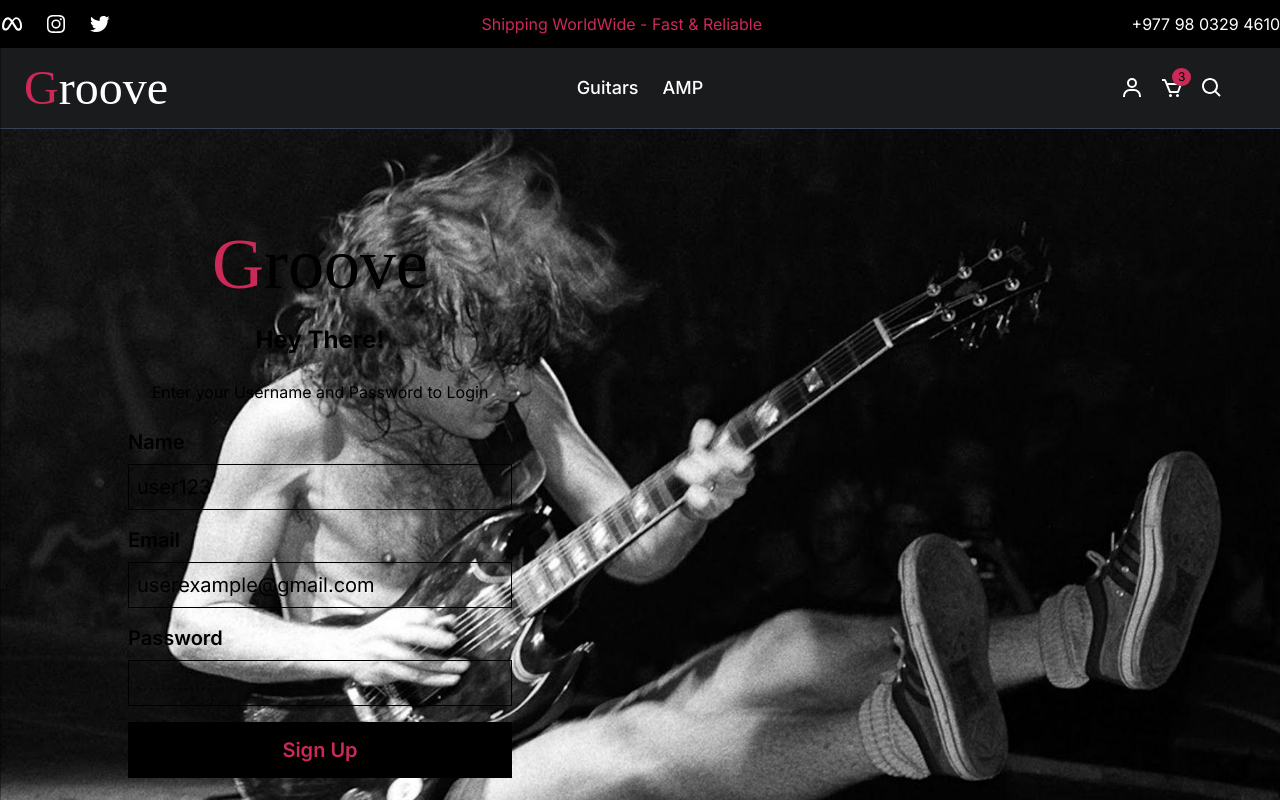
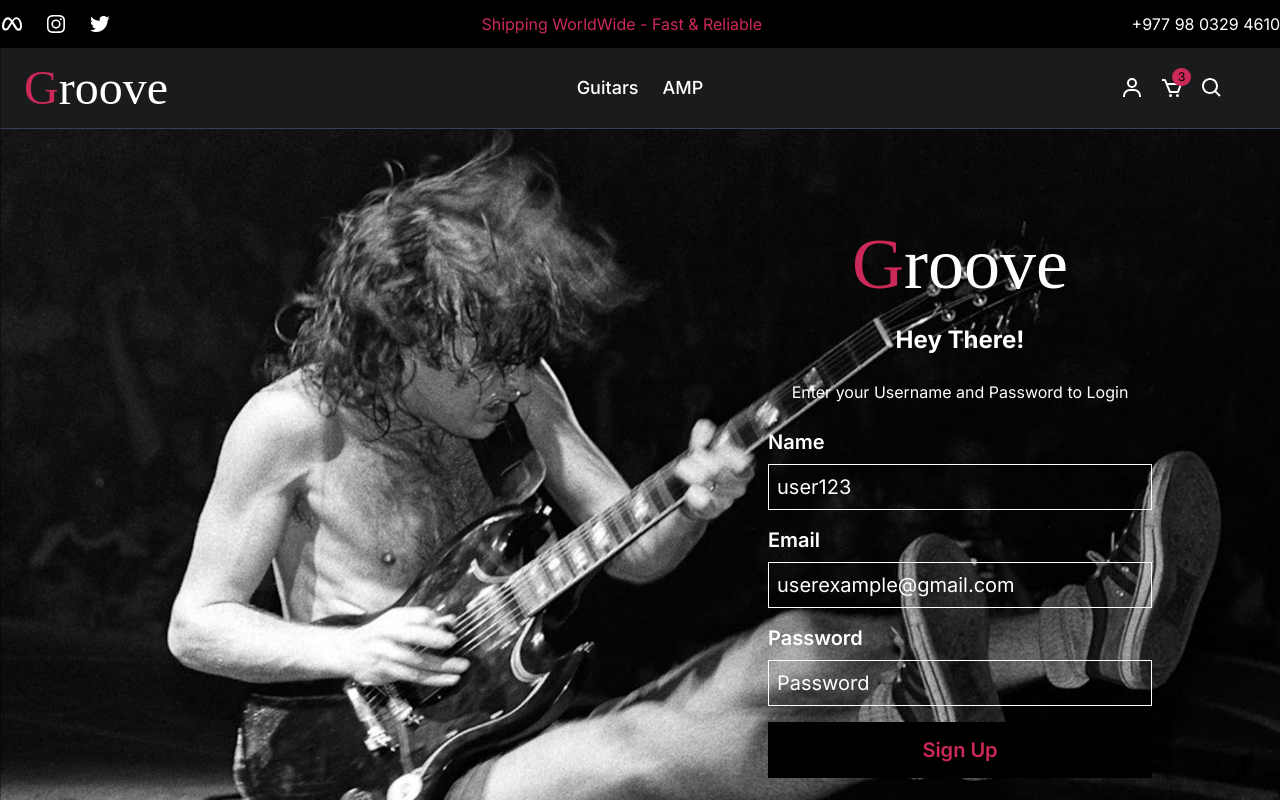
Before and after one commit to blackST4Rez/Ecommerce-Website, a React (Vite) app in the folder Frontend/: page /register in a window 1280 px wide. Shown: the top 800 px of the page. Built offline with nearby package versions, Linux system fonts and the light colour scheme; a web font is replaced by a local one.

Commit message:
Login and Register page was made slightly more visible

```diff
--- a/Frontend/src/components/Pages/Login.jsx
+++ b/Frontend/src/components/Pages/Login.jsx
@@ -1,16 +1,7 @@
-import { useState } from "react"
 import { Link } from 'react-router'
 import LoginImage from '../../assets/LoginImage.jpg'
 
 const Login = () => {
-    const [email, setEmail] = useState("")
-    const [password, setPassword] = useState("")
-
-    const handleSubmit = (e) => {
-        e.preventDefault();
-        console.log('User Registered.',{email, password});
-
-    }
 
     return (
         <div
@@ -25,7 +16,7 @@ const Login = () => {
 
             {/* Right side - Form */}
             <div className="relative w-full md:w-1/2 flex flex-col justify-center items-center p-8 md:p-12 ">
-                <form onSubmit={handleSubmit} className="w-full max-w-md p-8">
+                <form className="w-full max-w-md p-8">
                     <div className="flex justify-center mb-6">
                         <h2 className="navbarText text-7xl text-white">
                             <span className=" navbarText text-[#CB2957]">G</span>
@@ -44,9 +35,7 @@ const Login = () => {
                         </label>
                         <input
                             type="text"
-                            value={email}
-                            onChange={(e) => setEmail(e.target.value)}
-                            className="w-full p-2 border border-white focus:outline-none focus:ring-2 focus:ring-[#CB2957] placeholder-white text-xl bg-transparent text-white"
+                            className="w-full p-2 border border-white focus:outline-none focus:ring-2 focus:ring-[#CB2957] text-white text-xl bg-transparent"
                             placeholder="userexample@gmail.com"
                         />
                     </div>
@@ -56,10 +45,8 @@ const Login = () => {
                         </label>
                         <input
                             type="password"
-                            value={password}
-                            onChange={(e) => setPassword(e.target.value)}
                             className="w-full p-2 border border-white focus:outline-none focus:ring-2 focus:ring-[#CB2957] text-white text-xl bg-transparent"
-                            placeholder="............"
+                            placeholder="Password"
                         />
                     </div>
                     <button
@@ -70,7 +57,7 @@ const Login = () => {
                     </button>
                     <p className="mt-6 text-center text-xl text-white">
                         Don't have an account?
-                        <Link to="/register" className="text-[#CB2957] ml-1 hover:text-black transition-all ease-in-out duration-300">
+                        <Link to="/register" className="text-[#CB2957] ml-1 transition-all ease-in-out duration-300">
                             Register
                         </Link>
                     </p>
--- a/Frontend/src/components/Pages/Register.jsx
+++ b/Frontend/src/components/Pages/Register.jsx
@@ -1,21 +1,11 @@
-import { useState } from "react"
 import { Link } from 'react-router'
 import RegisterImage from '../../assets/RegisterImage.jpg'
 
 const Register = () => {
-    const [name, setName] = useState("")
-    const [email, setEmail] = useState("")
-    const [password, setPassword] = useState("")
-
-    const handleSubmit = (e) => {
-        e.preventDefault();
-        console.log('User Registered.',{name, email, password});
-
-    }
 
     return (
         <div
-            className="relative min-h-screen flex items-center justify-start"
+            className="relative min-h-screen flex items-center justify-end"
             style={{
                 backgroundImage: `url(${RegisterImage})`,
                 backgroundSize: 'cover',
@@ -26,53 +16,47 @@ const Register = () => {
 
             {/* Right side - Form */}
             <div className="relative w-full md:w-1/2 flex flex-col justify-center items-center p-8 md:p-12 ">
-                <form onSubmit={handleSubmit} className="w-full max-w-md p-8">
+                <form className="w-full max-w-md p-8">
                     <div className="flex justify-center mb-6">
-                        <h2 className="navbarText text-7xl text-black">
+                        <h2 className="navbarText text-7xl text-white">
                             <span className=" navbarText text-[#CB2957]">G</span>
                             roove
                         </h2>
                     </div>
-                    <h2 className="text-2xl font-bold text-center mb-6 text-black">
+                    <h2 className="text-2xl font-bold text-center mb-6 text-white">
                         Hey There!
                     </h2>
-                    <p className="text-center mb-6 text-black">
+                    <p className="text-center mb-6 text-white">
                         Enter your Username and Password to Login
                     </p>
                     <div className="mb-4">
-                        <label className="block text-xl font-semibold mb-2 text-black">
+                        <label className="block text-xl font-semibold mb-2 text-white">
                             Name
                         </label>
                         <input
                             type="text"
-                            value={name}
-                            onChange={(e) => setName(e.target.value)}
-                            className="w-full p-2 border border-black focus:outline-none focus:ring-2 focus:ring-[#CB2957] placeholder-black text-xl bg-transparent text-black"
+                            className="w-full p-2 border border-white focus:outline-none focus:ring-2 focus:ring-[#CB2957] placeholder-white text-xl bg-transparent text-white"
                             placeholder="user123"
                         />
                     </div>
                     <div className="mb-4">
-                        <label className="block text-xl font-semibold mb-2 text-black">
+                        <label className="block text-xl font-semibold mb-2 text-white">
                             Email
                         </label>
                         <input
                             type="text"
-                            value={email}
-                            onChange={(e) => setEmail(e.target.value)}
-                            className="w-full p-2 border border-black focus:outline-none focus:ring-2 focus:ring-[#CB2957] placeholder-black text-xl bg-transparent text-black"
+                            className="w-full p-2 border border-white focus:outline-none focus:ring-2 focus:ring-[#CB2957] placeholder-white text-xl bg-transparent text-white"
                             placeholder="userexample@gmail.com"
                         />
                     </div>
                     <div className="mb-4">
-                        <label className="block text-xl font-semibold mb-2 text-black">
+                        <label className="block text-xl font-semibold mb-2 text-white">
                             Password
                         </label>
                         <input
                             type="password"
-                            value={password}
-                            onChange={(e) => setPassword(e.target.value)}
-                            className="w-full p-2 border border-black focus:outline-none focus:ring-2 focus:ring-[#CB2957] text-black text-xl bg-transparent"
-                            placeholder="............"
+                            className="w-full p-2 border border-white focus:outline-none focus:ring-2 focus:ring-[#CB2957] text-white text-xl bg-transparent placeholder-white"
+                            placeholder="Password"
                         />
                     </div>
                     <button
@@ -81,9 +65,9 @@ const Register = () => {
                     >
                         Sign Up
                     </button>
-                    <p className="mt-6 text-center text-xl text-black">
+                    <p className="mt-6 text-center text-xl text-white">
                         Don't have an account?
-                        <Link to="/login" className="text-[#CB2957] ml-1 hover:text-black transition-all ease-in-out duration-300">
+                        <Link to="/login" className="text-[#CB2957] ml-1 transition-all ease-in-out duration-300">
                             Login
                         </Link>
                     </p>
```
